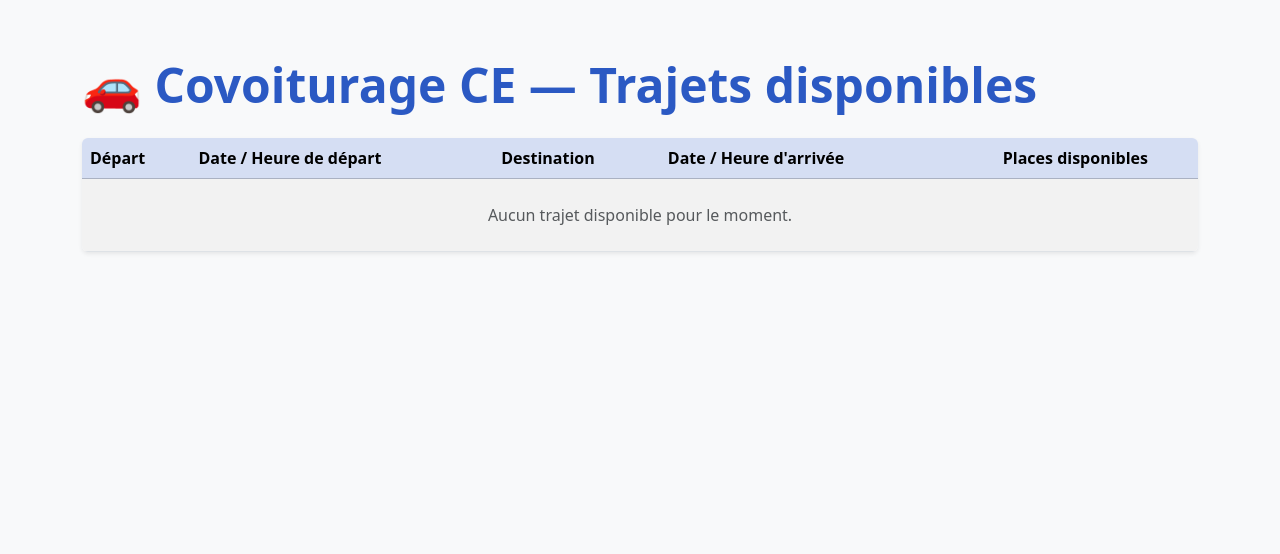
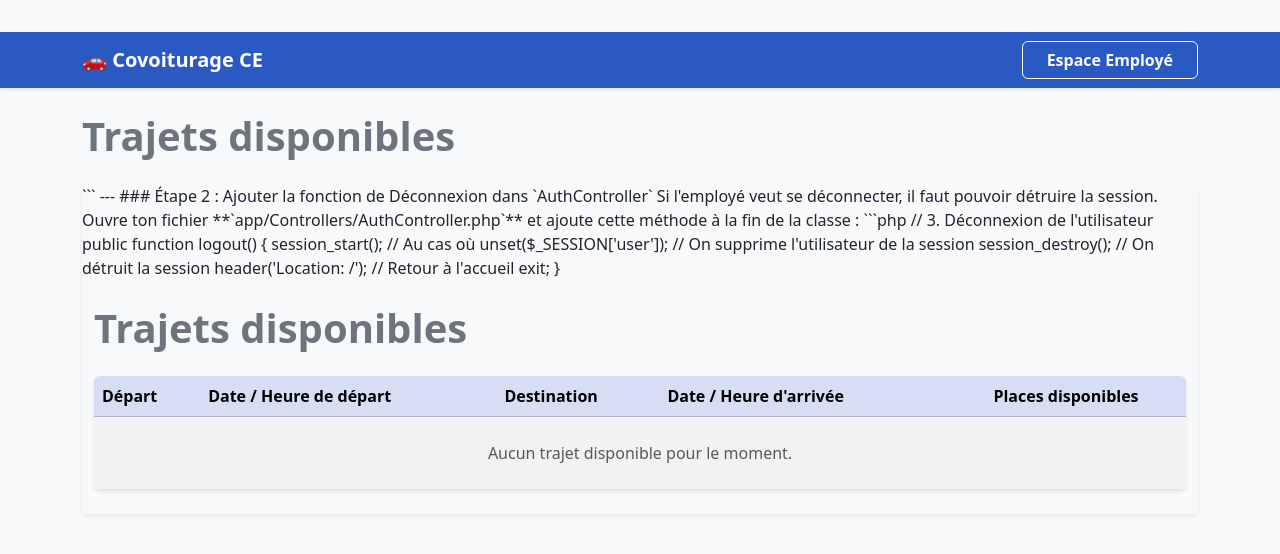
Before and after one commit to Tristan-rtx/touche_pas_au_klaxon, a PHP site: page /app/Views/home.php in a window 1280 px wide. Shown: the top 554 px of the page. Run offline with PHP 8.4, Linux system fonts and the light colour scheme.

Commit message:
Système de connexion, déconnexion et affichage dynamique de la session employé

````diff
--- a/app/Views/home.php
+++ b/app/Views/home.php
@@ -7,10 +7,58 @@
     <link rel="stylesheet" href="/css/style.css">
 </head>
 <body>
+    <nav class="navbar navbar-expand-lg navbar-dark bg-primary mb-4 shadow-sm">
+<div class="container">
+            <a class="navbar-brand fw-bold" href="/">🚗 Covoiturage CE</a>
+            <div class="ms-auto">
+                <?php if (isset($_SESSION['user'])): ?>
+                    <span class="navbar-text text-white fw-bold me-3">
+                        👋 Bonjour <?= htmlspecialchars($_SESSION['user']['prenom']) ?> !
+                    </span>
+                    <a href="/logout" class="btn btn-danger btn-sm fw-bold px-3">Déconnexion</a>
+                <?php else: ?>
+                    <a href="/login" class="btn btn-outline-light fw-bold px-4">Espace Employé</a>
+                <?php endif; ?>
+            </div>
+        </div>
+    </nav>
+
     <div class="container">
         <div class="row my-4">
             <div class="col">
-                <h1 class="display-5 fw-bold text-primary mb-4">🚗 Covoiturage CE — Trajets disponibles</h1>
+                <div class="d-flex justify-content-between align-items-center mb-4">
+                    <h1 class="display-6 fw-bold text-secondary mb-0">Trajets disponibles</h1>
+
+                    <?php if (isset($_SESSION['user'])): ?>
+                        <a href="/trajet/creer" class="btn btn-success fw-bold px-4 shadow-sm">➕ Proposer un trajet</a>
+                    <?php endif; ?>
+                </div>
+
+                <div class="table-responsive shadow-sm rounded">
+                    ```
+
+---
+
+### Étape 2 : Ajouter la fonction de Déconnexion dans `AuthController`
+
+Si l'employé veut se déconnecter, il faut pouvoir détruire la session. Ouvre ton fichier **`app/Controllers/AuthController.php`** et ajoute cette méthode à la fin de la classe :
+
+```php
+// 3. Déconnexion de l'utilisateur
+public function logout()
+{
+    session_start(); // Au cas où
+    unset($_SESSION['user']); // On supprime l'utilisateur de la session
+    session_destroy(); // On détruit la session
+
+    header('Location: /'); // Retour à l'accueil
+    exit;
+}
+
+    <div class="container">
+        <div class="row my-4">
+            <div class="col">
+                <h1 class="display-6 fw-bold text-secondary mb-4">Trajets disponibles</h1>
 
                 <div class="table-responsive shadow-sm rounded">
                     <table class="table table-striped table-hover align-middle mb-0">
````
Also changed, not shown: app/Controllers/AuthController.php (added, +52 -0 lines), app/Models/UtilisateurModel.php (added, +25 -0 lines), app/Views/login.php (added, +41 -0 lines), public/index.php (+7 -0 lines).
